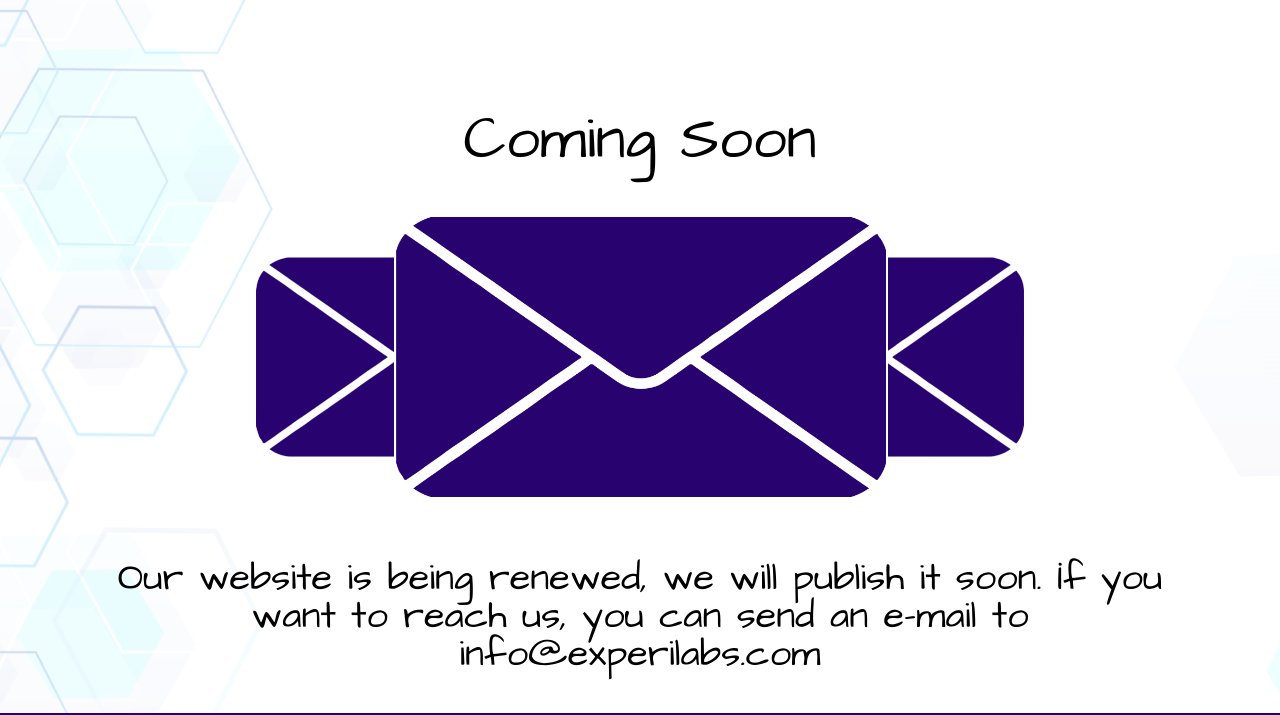
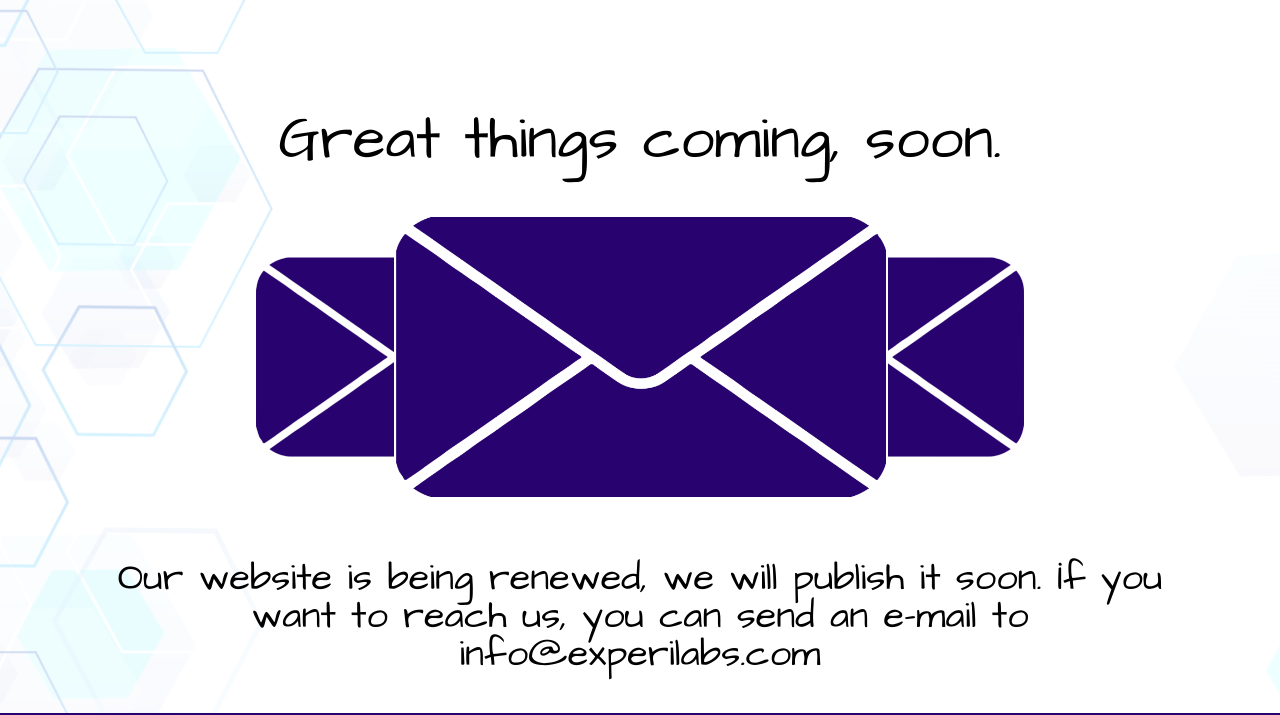
Before and after one commit to emregngrms/experiLabs, a plain HTML site: page index.html in a window 1280 px wide. Shown: the top 715 px of the page. Drawn offline with Linux system fonts and the light colour scheme.

Commit message:
Seo edited.

```diff
--- a/index.html
+++ b/index.html
@@ -4,8 +4,10 @@
     <meta charset="UTF-8" />
     <meta http-equiv="X-UA-Compatible" content="IE=edge" />
     <meta name="viewport" content="width=device-width, initial-scale=1.0" />
-    <title>Experilabs| SAHABT Software, Consultant and Education Inc.</title>
+    <title>Experilabs | Your goal is our goal. </title>
     <meta name="description" content="We are the Most Preferred Global Technology Partner in Software Development and Consulting."/>
+    <meta name="keywords" content="Agile, Turnkey Project, Managed Services, Outsourcing, SDLC, DevOps, RPA, Digital Transformation">
+    <meta name="author" content="SAHABT Software, Consultant and Education Inc.">
     <link rel="preconnect" href="https://fonts.googleapis.com" />
     <link rel="preconnect" href="https://fonts.gstatic.com" crossorigin />
     <link
@@ -71,7 +73,7 @@
   </head>
   <body>
     <div class="container">
-      <h1>Coming Soon</h1>
+      <h1>Great things coming, soon.</h1>
       <img src="./images/letter.png" />
       <p>
         Our website is being renewed, we will publish it soon. İf you want to
```
